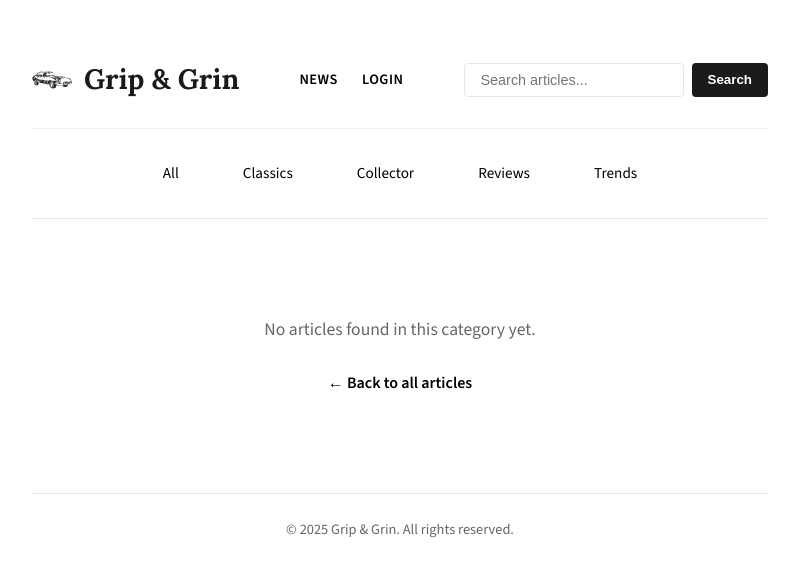
After one commit to l3blonde/grip-and-grin, a PHP site: template templates/category.html.twig in a window 1280 px wide. The commit adds this page. Shown: the top 577 px of the page, without its empty margins (240-1039 px from the left). Run offline with PHP 8.4, Linux system fonts and the light colour scheme; the template is opened without the code that fills it, so the values that code supplies are empty; some libraries are stand-ins or nearby versions.

Commit message:
add category system with 4 categories and article filtering

```diff
--- a/public/css/style.css
+++ b/public/css/style.css
@@ -99,6 +99,51 @@ h3 {
     text-transform: uppercase;
     font-size: 0.9rem;
     letter-spacing: 0.5px;
+}
+
+/* Category Navigation */
+.category-nav {
+    display: flex;
+    justify-content: center;
+    gap: 2rem;
+    margin-top: 1.5rem;
+    padding-top: 1.5rem;
+    border-top: 1px solid #f0f0f0;
+}
+
+.category-link {
+    font-weight: 500;
+    font-size: 0.95rem;
+    padding: 0.5rem 1rem;
+    border-radius: 20px;
+    transition: all 0.2s ease;
+}
+
+.category-link:hover {
+    background-color: #f8f8f8;
+    text-decoration: none;
+}
+
+.category-link.active {
+    background-color: #1a1a1a;
+    color: #ffffff;
+}
+
+/* Category Header */
+.category-header {
+    text-align: center;
+    margin-bottom: 3rem;
+}
+
+.category-header h1 {
+    font-size: 2.5rem;
+    margin-bottom: 0.5rem;
+}
+
+.category-description {
+    font-size: 1.1rem;
+    color: #666;
+    font-style: italic;
 }
 
 /* Article List (Home) */
@@ -231,6 +276,22 @@ h3 {
     text-decoration: none;
 }
 
+/* No Articles */
+.no-articles {
+    text-align: center;
+    padding: 3rem 0;
+}
+
+.no-articles p {
+    font-size: 1.1rem;
+    color: #666;
+    margin-bottom: 1.5rem;
+}
+
+.back-link {
+    font-weight: 600;
+}
+
 /* Pagination */
 .pagination {
     display: flex;
@@ -279,12 +340,6 @@ h3 {
     margin: 3rem 0;
 }
 
-.back-link {
-    display: inline-block;
-    margin-top: 1rem;
-    font-weight: 600;
-}
-
 /* Responsive Design */
 @media (max-width: 768px) {
     .header-content {
@@ -296,6 +351,11 @@ h3 {
         min-width: 100%;
     }
 
+    .category-nav {
+        flex-wrap: wrap;
+        gap: 1rem;
+    }
+
     .pagination {
         flex-direction: column;
         gap: 1rem;
--- a/templates/base.html.twig
+++ b/templates/base.html.twig
@@ -29,6 +29,14 @@
                 <button type="submit" class="search-button">Search</button>
             </form>
         </div>
+
+        <nav class="category-nav">
+            <a href="/" class="category-link">All</a>
+            <a href="/category/classics" class="category-link">Classics</a>
+            <a href="/category/collector" class="category-link">Collector</a>
+            <a href="/category/reviews" class="category-link">Reviews</a>
+            <a href="/category/trends" class="category-link">Trends</a>
+        </nav>
     </header>
 
     <main>
--- /dev/null
+++ b/templates/category.html.twig
@@ -0,0 +1,46 @@
+{% extends "base.html.twig" %}
+
+{% block title %}{{ category.name }} | {{ parent() }}{% endblock %}
+
+{% block content %}
+    <div class="category-header">
+        <h1>{{ category.name }}</h1>
+        <p class="category-description">{{ category.description }}</p>
+    </div>
+
+    {% if articles|length > 0 %}
+        <section class="article-list">
+            {% for article in articles %}
+                <article class="article-summary">
+                    <h2 class="article-title">
+                        <a href="/article/{{ article.slug }}">{{ article.title }}</a>
+                    </h2>
+                    <p class="article-excerpt">{{ article.content|striptags|slice(0, 150) }}...</p>
+                    <div class="article-meta">
+                        <span>Published on {{ article.publishedAt|date("F j, Y") }}</span>
+                        <a href="/article/{{ article.slug }}" class="read-more">Read More &rarr;</a>
+                    </div>
+                </article>
+            {% endfor %}
+        </section>
+
+        {% if totalPages > 1 %}
+            <nav class="pagination">
+                {% if hasPreviousPage %}
+                    <a href="/category/{{ category.slug }}?page={{ previousPage }}" class="pagination-link pagination-prev">← Previous</a>
+                {% endif %}
+
+                <span class="pagination-info">Page {{ currentPage }} of {{ totalPages }}</span>
+
+                {% if hasNextPage %}
+                    <a href="/category/{{ category.slug }}?page={{ nextPage }}" class="pagination-link pagination-next">Next →</a>
+                {% endif %}
+            </nav>
+        {% endif %}
+    {% else %}
+        <div class="no-articles">
+            <p>No articles found in this category yet.</p>
+            <a href="/" class="back-link">← Back to all articles</a>
+        </div>
+    {% endif %}
+{% endblock %}
```
Also changed, not shown: database/init/002_update_categories_and_articles.sql (added, +40 -0 lines), public/index.php (+14 -0 lines), src/Application/UseCases/GetArticlesByCategoryUseCase.php (added, +51 -0 lines), src/Application/UseCases/GetCategoriesUseCase.php (added, +18 -0 lines), src/Domain/Entities/Category.php (added, +34 -0 lines), src/Domain/Interfaces/ArticleRepositoryInterface.php (+7 -0 lines), src/Domain/Interfaces/CategoryRepositoryInterface.php (added, +18 -0 lines), src/Infrastructure/Repositories/PDOArticleRepository.php (+34 -0 lines), src/Infrastructure/Repositories/PDOCategoryRepository.php (added, +58 -0 lines), src/Presentation/Controllers/CategoryController.php (added, +30 -0 lines).
